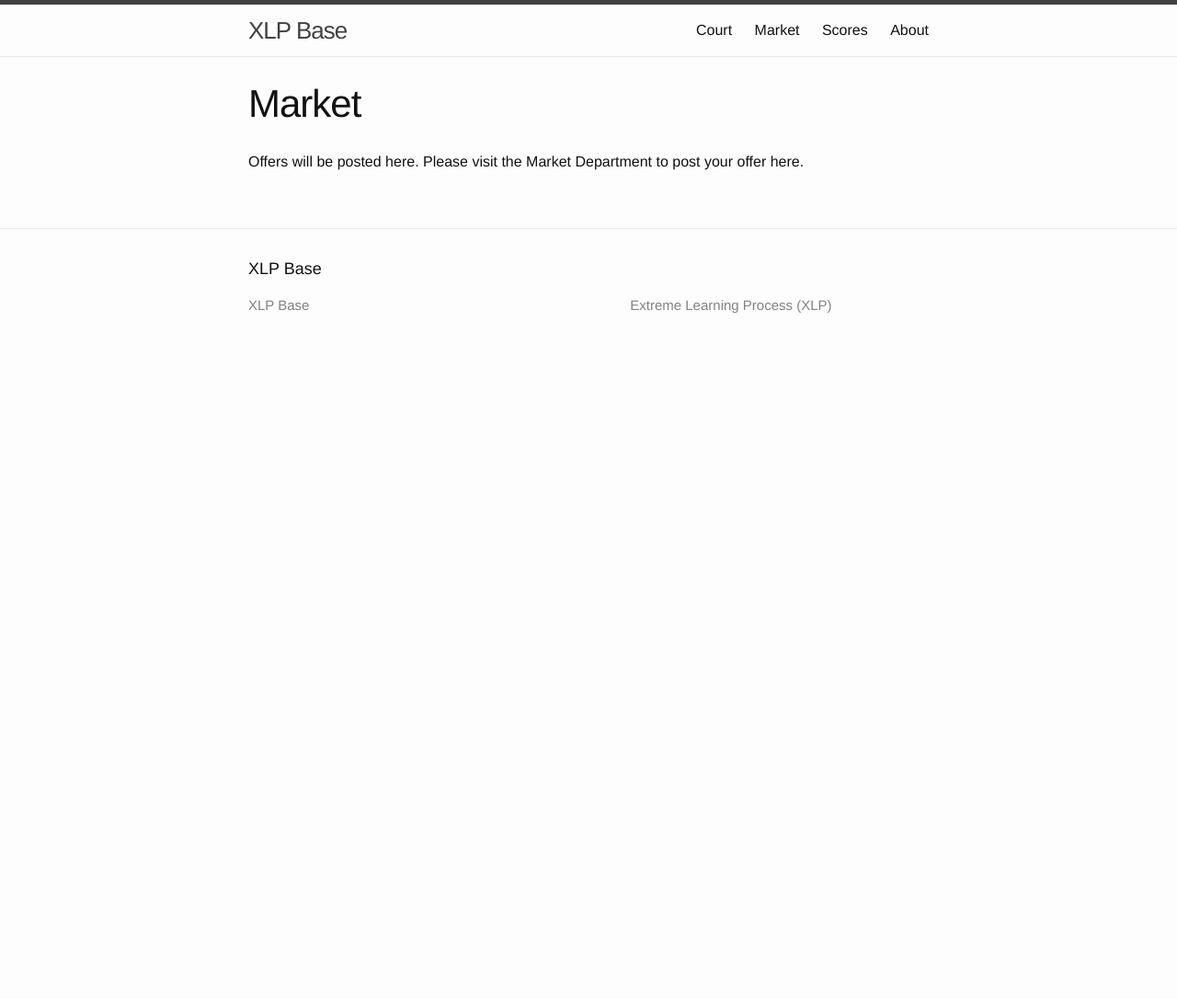
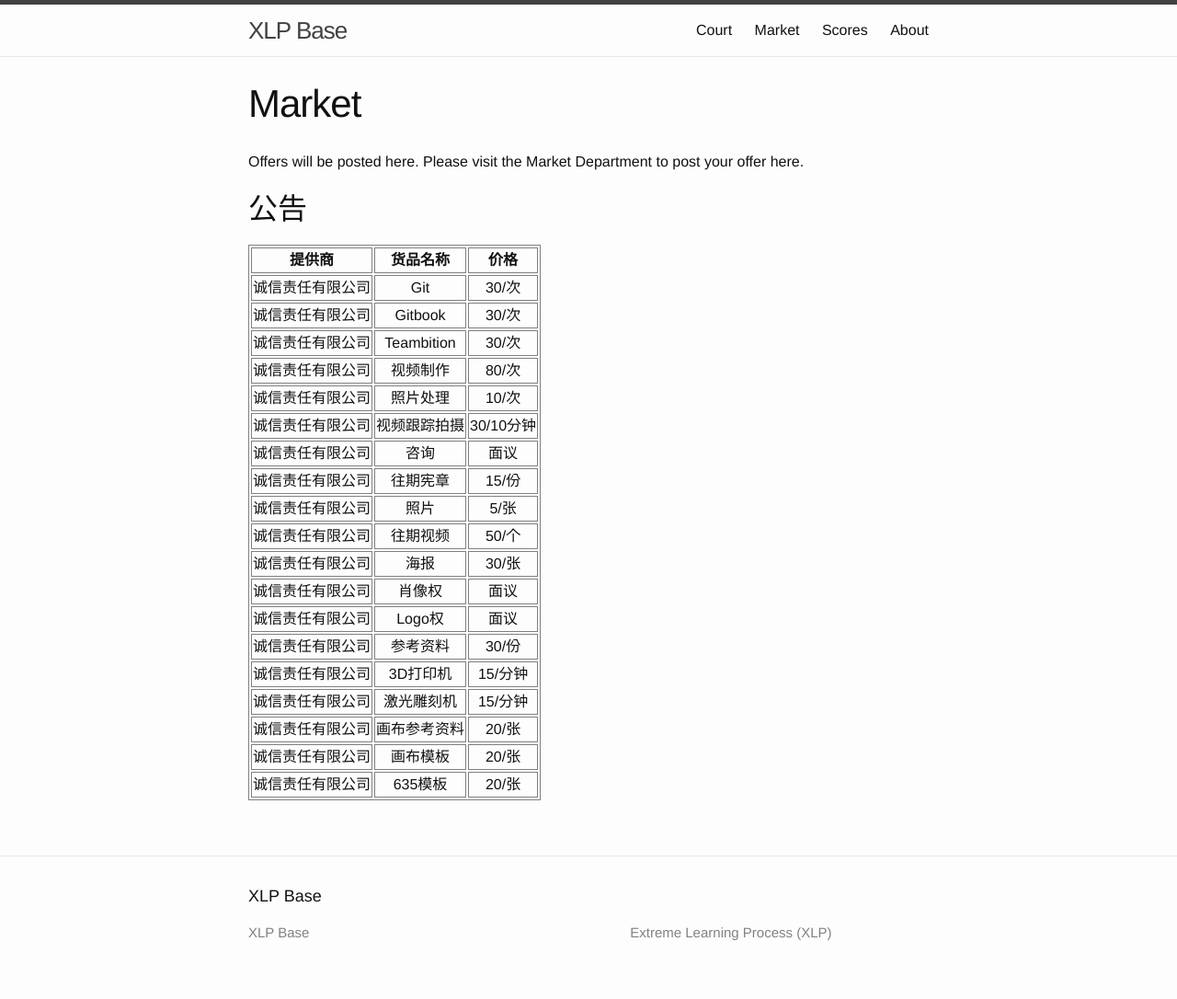
Before and after one commit to alimbeko2/alimbeko2.github.io, a Jekyll site: the page built from Market.md, in a window 1280 px wide. Shown: the whole page at 92% size. Built offline with Jekyll 4.4.1, drawn with Linux system fonts in a browser that asks for light colours; before the commit the page ends 900 px from its top, so only the background shows below that.

Commit message:
Update Market.md

```diff
--- a/Market.md
+++ b/Market.md
@@ -5,3 +5,28 @@ permalink: /market/
 ---
 
 Offers will be posted here. Please visit the Market Department to post your offer here.
+
+公告
+--
+
+|提供商|货品名称|价格
+|:---:|:---:|:---:|
+|诚信责任有限公司|Git|30/次
+|诚信责任有限公司|Gitbook|30/次
+|诚信责任有限公司|Teambition|30/次
+|诚信责任有限公司|视频制作|80/次
+|诚信责任有限公司|照片处理|10/次
+|诚信责任有限公司|视频跟踪拍摄|30/10分钟
+|诚信责任有限公司|咨询|面议
+|诚信责任有限公司|往期宪章|15/份
+|诚信责任有限公司|照片|5/张
+|诚信责任有限公司|往期视频|50/个
+|诚信责任有限公司|海报|30/张
+|诚信责任有限公司|肖像权|面议
+|诚信责任有限公司|Logo权|面议
+|诚信责任有限公司|参考资料|30/份
+|诚信责任有限公司|3D打印机|15/分钟
+|诚信责任有限公司|激光雕刻机|15/分钟
+|诚信责任有限公司|画布参考资料|20/张
+|诚信责任有限公司|画布模板|20/张
+|诚信责任有限公司|635模板|20/张
```
